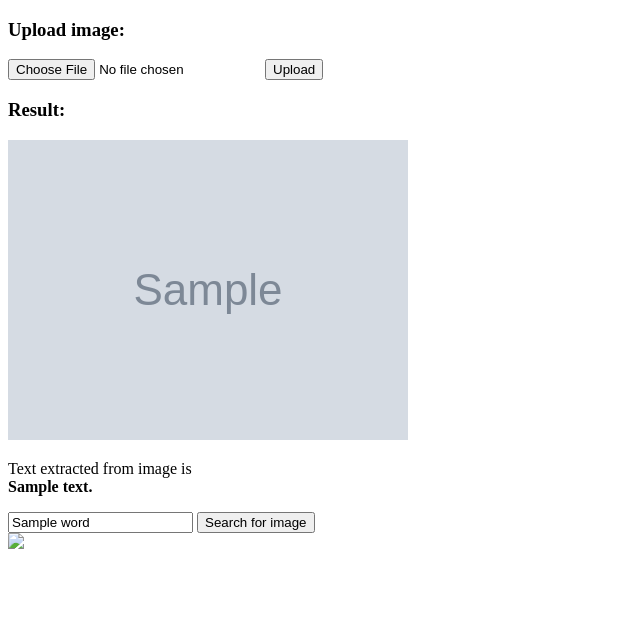
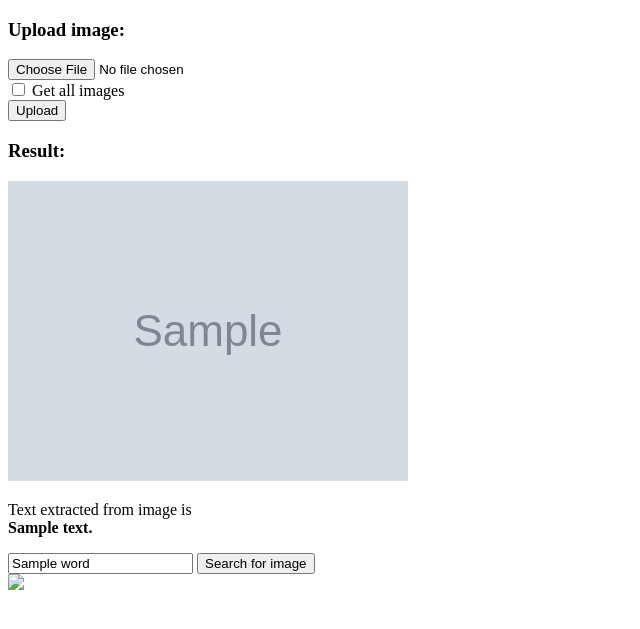
Before and after one commit to Samyak2/Recipe-viewer-flask-app, a Flask app: template templates/index.html in a window 1280 px wide. Shown: the top 629 px of the page, without its empty margins (0-640 px from the left). Run offline with Flask 2, Linux system fonts and the light colour scheme; the template is opened without the code that fills it: most values are stand-ins (such as "Sample title", 1, 10 or a date in 2020); grey boxes marked "Sample" are stand-in pictures.

Commit message:
Added "Get all images" checkbox

```diff
--- a/templates/index.html
+++ b/templates/index.html
@@ -8,7 +8,8 @@
 <body>
     <h3>Upload image:</h3>
     <form method="POST" enctype="multipart/form-data">
-        <input type="file" name="file">
+        <input type="file" name="file"><br>
+        <input type="checkbox" name="getall" value="Get all images"> Get all images <br>
         <input type="submit" value="Upload">
     </form>
 
```
